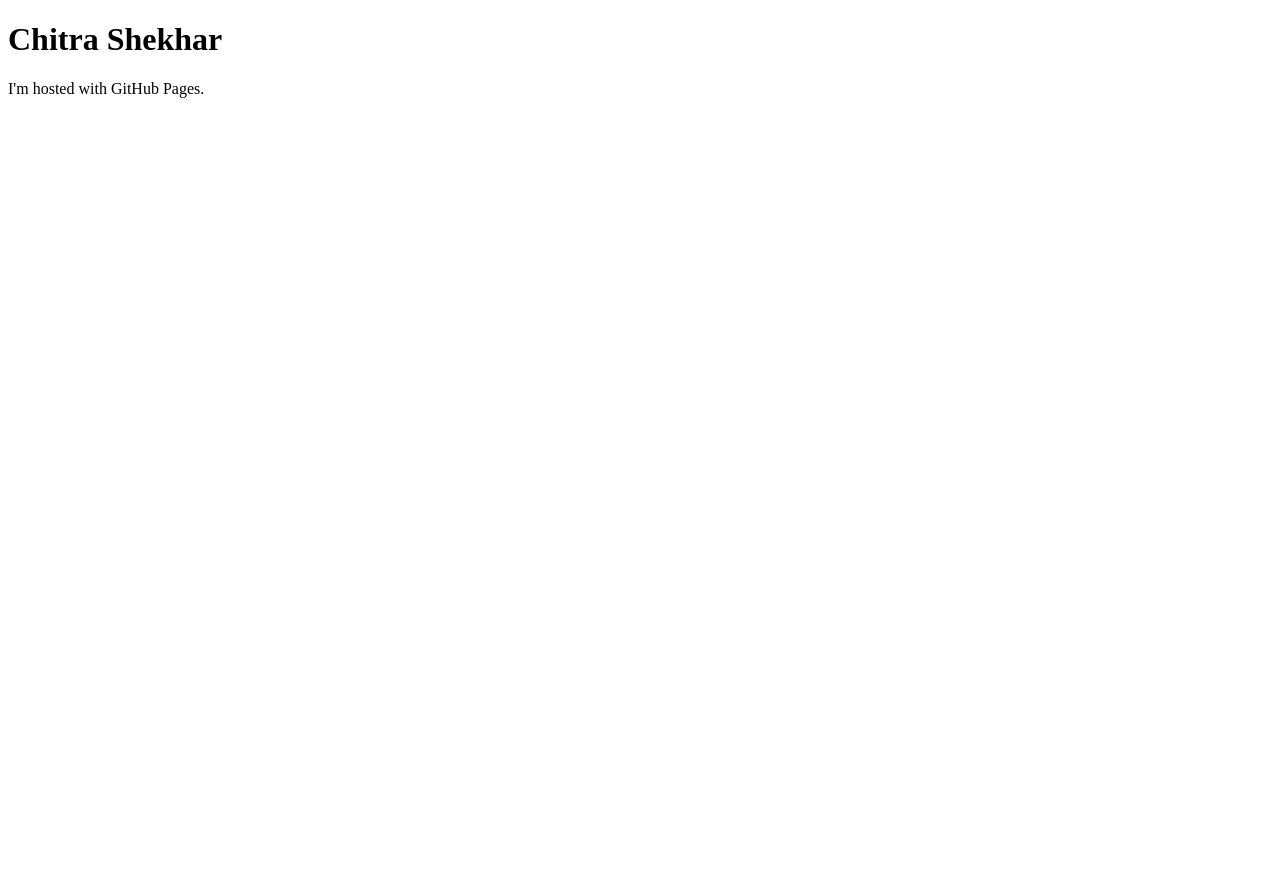
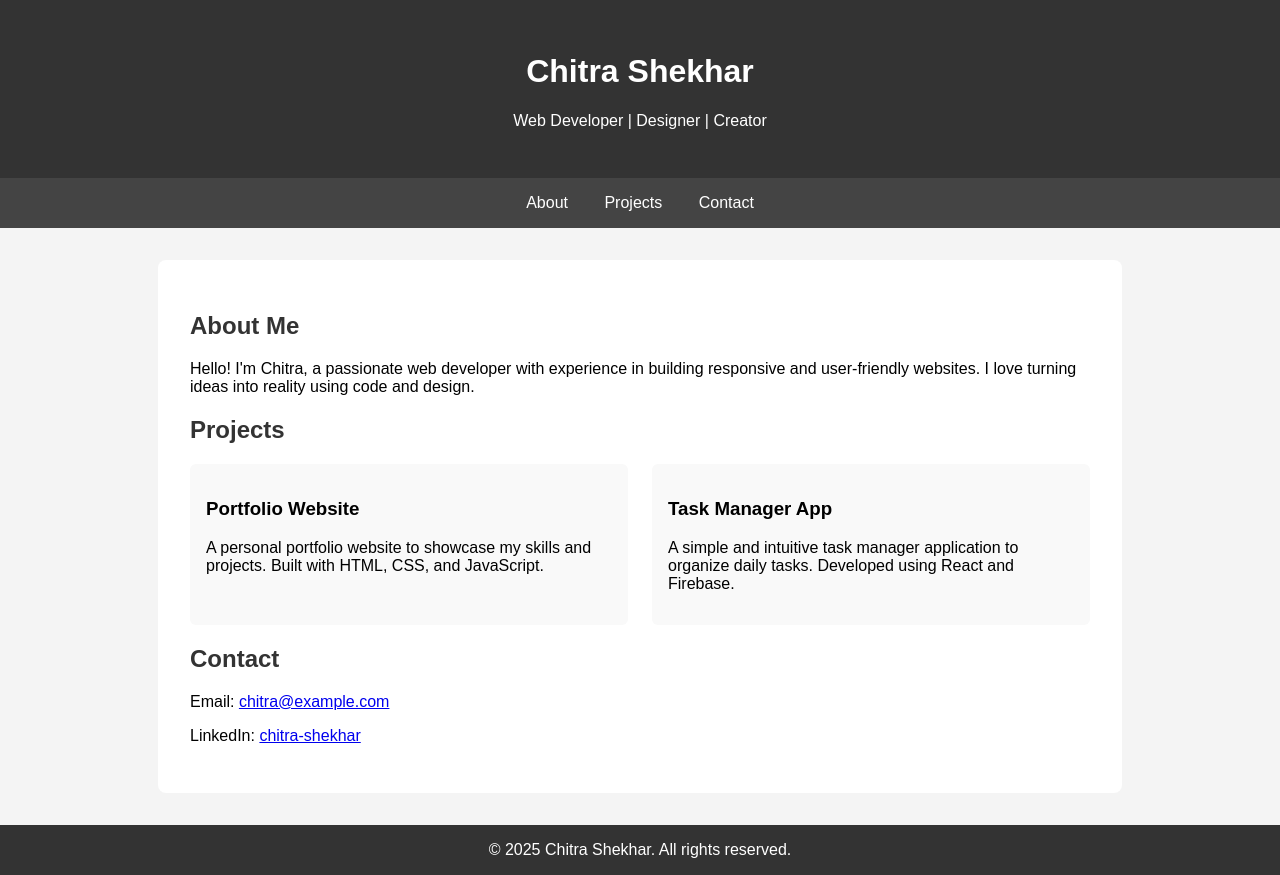
Before and after one commit to chitrashekhar369/chitrashekhar.github.io, a plain HTML site: page index.html in a window 1280 px wide. Before the commit the page ends 800 px from the top, so only its background shows below. Drawn offline with Linux system fonts and the light colour scheme.

Commit message:
Update index.html

```diff
--- a/index.html
+++ b/index.html
@@ -1,7 +1,58 @@
 <!DOCTYPE html>
-<html>
+<html lang="en">
+<head>
+    <meta charset="UTF-8">
+    <title>Chitra Shekhar | Portfolio</title>
+    <meta name="viewport" content="width=device-width, initial-scale=1">
+    <style>
+        body { font-family: Arial, sans-serif; margin: 0; padding: 0; background: #f4f4f4; }
+        header { background: #333; color: #fff; padding: 2rem 0; text-align: center; }
+        nav { background: #444; padding: 1rem 0; text-align: center; }
+        nav a { color: #fff; margin: 0 1rem; text-decoration: none; }
+        .container { max-width: 900px; margin: 2rem auto; background: #fff; padding: 2rem; border-radius: 8px; }
+        h2 { color: #333; }
+        .projects { display: grid; grid-template-columns: 1fr 1fr; gap: 1.5rem; }
+        .project { background: #f9f9f9; padding: 1rem; border-radius: 6px; }
+        footer { background: #333; color: #fff; text-align: center; padding: 1rem 0; margin-top: 2rem; }
+        @media (max-width: 600px) {
+            .projects { grid-template-columns: 1fr; }
+        }
+    </style>
+</head>
 <body>
-<h1>Chitra Shekhar</h1>
-<p>I'm hosted with GitHub Pages.</p>
-</body>
-</html>
+    <header>
+        <h1>Chitra Shekhar</h1>
+        <p>Web Developer | Designer | Creator</p>
+    </header>
+    <nav>
+        <a href="#about">About</a>
+        <a href="#projects">Projects</a>
+        <a href="#contact">Contact</a>
+    </nav>
+    <div class="container">
+        <section id="about">
+            <h2>About Me</h2>
+            <p>Hello! I'm Chitra, a passionate web developer with experience in building responsive and user-friendly websites. I love turning ideas into reality using code and design.</p>
+        </section>
+        <section id="projects">
+            <h2>Projects</h2>
+            <div class="projects">
+                <div class="project">
+                    <h3>Portfolio Website</h3>
+                    <p>A personal portfolio website to showcase my skills and projects. Built with HTML, CSS, and JavaScript.</p>
+                </div>
+                <div class="project">
+                    <h3>Task Manager App</h3>
+                    <p>A simple and intuitive task manager application to organize daily tasks. Developed using React and Firebase.</p>
+                </div>
+            </div>
+        </section>
+        <section id="contact">
+            <h2>Contact</h2>
+            <p>Email: <a href="mailto:chitra@example.com">chitra@example.com</a></p>
+            <p>LinkedIn: <a href="https://linkedin.com/in/chitra-shekhar" target="_blank">chitra-shekhar</a></p>
+        </section>
+    </div>
+    <footer>
+        &copy; 2025 Chitra Shekhar. All rights reserved.
+    </footer>
```
